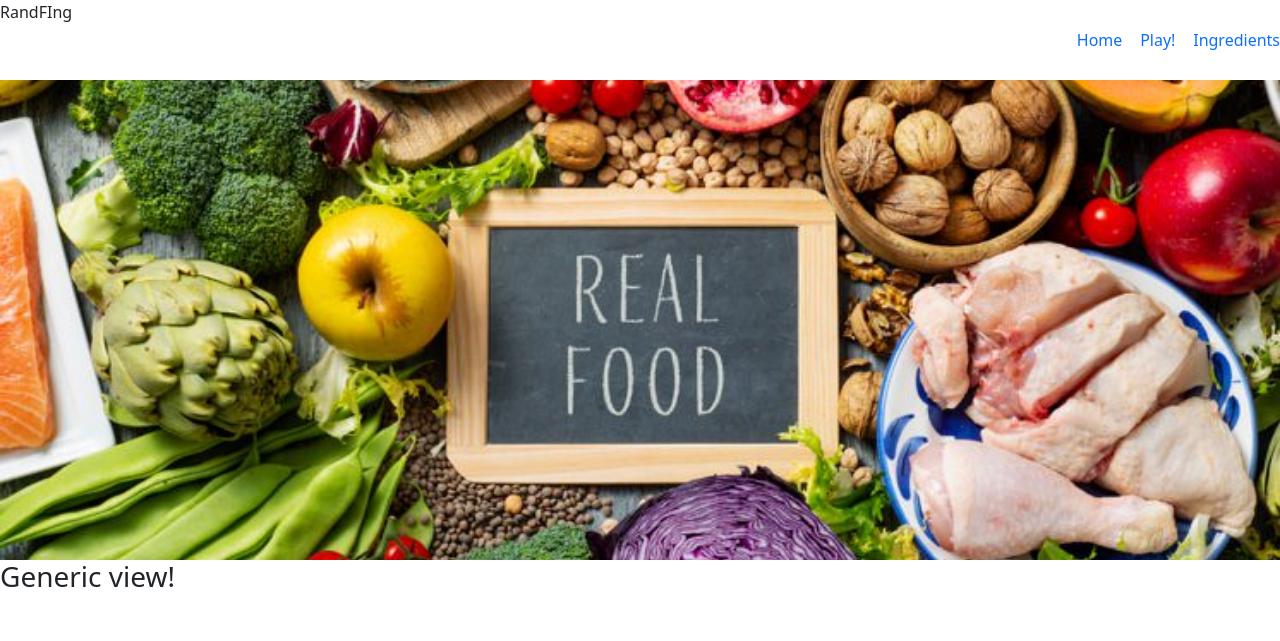
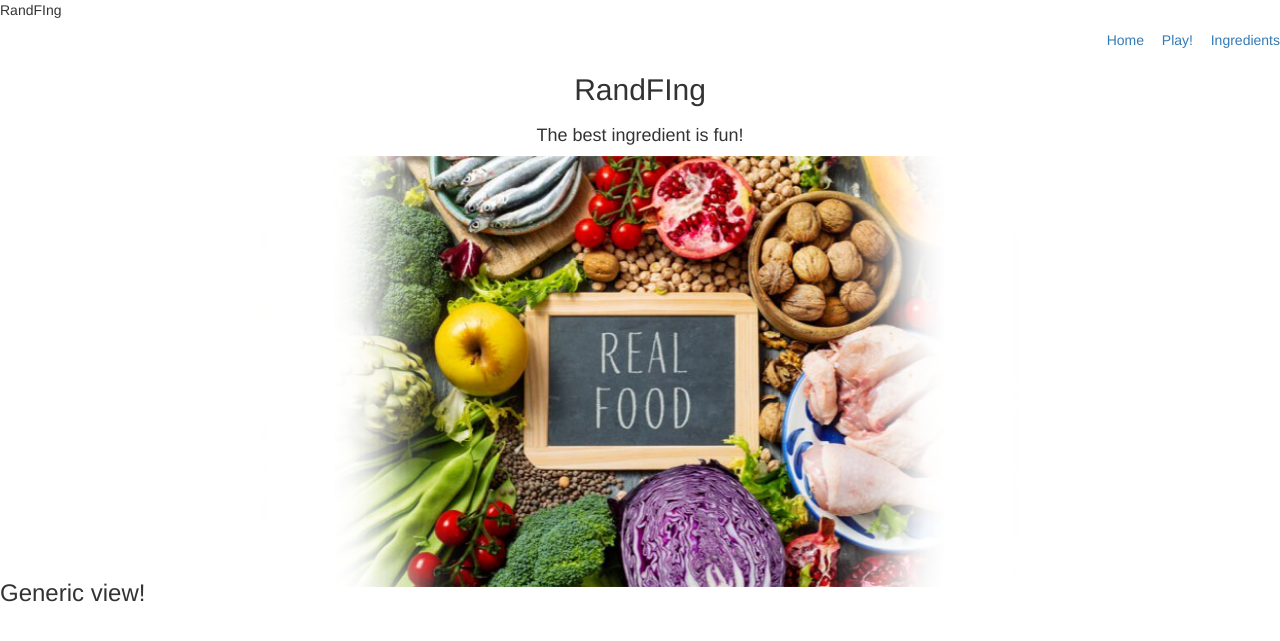
Before and after one commit to geniusbat/RandFIng, a Django app: page / in a window 1280 px wide. Shown: the top 641 px of the page. Run offline with Django 4.2, Linux system fonts and the light colour scheme; parts of the project's set-up code (start-up, migrations or seed data) failed here and were passed over; some libraries are stand-ins or nearby versions.

Commit message:
Carousel... Not working

```diff
--- a/RandFIng/Ingredients/management/commands/csvImporter.py
+++ b/RandFIng/Ingredients/management/commands/csvImporter.py
@@ -19,6 +19,7 @@ class Command(BaseCommand):
 
 def read(fileDir=""):
     categories = {
+        "fruit": "FR",
         "dairy": "DA",
         "extra" : "EX",
         "staple" : "ST",
@@ -41,6 +42,7 @@ def read(fileDir=""):
     }
     if fileDir=="":
         fileDir="ingredients.csv"
+    print(fileDir)
     with open(fileDir) as file:
         reader = csv.reader(file, delimiter=',')
         firstLine = True
@@ -67,4 +69,4 @@ def read(fileDir=""):
                 ing = Ingredient(name=csvName, category=csvCategory, properties=csvProperties)
                 ing.save()
 
-read(r"C:\Users\PC\Documents\Proyectos\Programacion\RandFIng\RandFIng\Ingredients.csv")
+#read(r"C:\Users\PC\Documents\Proyectos\Programacion\RandFIng\RandFIng\Ingredients.csv")
--- a/RandFIng/static/baseStatic/base.css
+++ b/RandFIng/static/baseStatic/base.css
@@ -38,18 +38,55 @@
 
 /*Title*/
 
-.titleContiner {
+.titleContainer {
     width: 100vw;
     height: 60vh;
+    display: flex;
+    flex-direction: column;
+    align-items: center;
+    justify-content: center;
 }
 
-.titleContiner > .imageContainer {
+.titleContiner > .h2 {
     width: 100%;
     height: 100%;
 }
 
-.titleContiner > .imageContainer > img {
+.titleContiner > .h4 {
     width: 100%;
     height: 100%;
     object-fit: cover;
 }
+
+#titleCarousel {
+    width: fit-content;
+}
+
+.carousel-inner > .border {
+    position: absolute;
+    left: 50%;
+    top: 50%;
+    transform: translate(-50%, -50%);
+    width: calc(100% + 8px);
+    height: calc(100% + 5px);
+    max-width: 62vw;
+    z-index: 9999;
+}
+
+.carousel-inner>.item {
+    width: 60vw;
+    height: 100%;
+    -webkit-transition: -webkit-transform 1.2s ease-in-out !important;
+    -o-transition: -o-transform 1.2s ease-in-out !important;
+    transition: transform 1.2s ease-in-out !important;
+}
+
+.carousel-inner>.item>img {
+    display: block;
+    margin-left: auto;
+    margin-right: auto;
+    width: auto;
+    min-width: 50vw;
+    height: 100%;
+    object-fit: fill;
+}
--- a/RandFIng/templates/baseTemplates/components/title.html
+++ b/RandFIng/templates/baseTemplates/components/title.html
@@ -1,7 +1,32 @@
 <!--Css in base.css. TODO: Move here inside style tag-->
-<div class="titleContiner">
-    <div class="imageContainer">
-        {% load static %}
-        <img src="{% static 'testImage.jpg' %}" alt="">
+<link rel="stylesheet" href="https://maxcdn.bootstrapcdn.com/bootstrap/3.4.1/css/bootstrap.min.css">
+<script src="https://ajax.googleapis.com/ajax/libs/jquery/3.6.0/jquery.min.js"></script>
+<script src="https://maxcdn.bootstrapcdn.com/bootstrap/3.4.1/js/bootstrap.min.js"></script>
+
+{% load static %}
+<div class="titleContainer">
+    <h2>RandFIng</h2>
+    <h4>The best ingredient is fun!</h4>
+    <div id="titleCarousel" class="carousel slide" data-ride="carousel" data-interval="4500">
+        <div class="carousel-inner">
+            <img src="{% static 'CarouselBorder.png' %}" alt="" class="border">
+            <div class="item active ">
+                <img src="{% static 'testImage.jpg' %}" alt="" class="d-block w-100">
+            </div>
+            <div class="item">
+                <img src="{% static 'testImage.jpg' %}" alt="" class="d-block w-100">
+            </div>
+            <div class="item">
+                <img src="{% static 'testImage.jpg' %}" alt="" class="d-block w-100">
+            </div>
+        </div>
     </div>
 </div>
+
+<script>
+    $('#titleCarousel').on('slide.bs.carousel', function (e) {
+        if (e.type == "slide" && e.direction == "right" && e.relatedTarget.className != "item"){
+            return e.preventDefault();
+        }
+        })
+</script>
```
Also changed, not shown: RandFIng/Ingredients.csv (+14 -1 lines), RandFIng/media/CarouselBorder.png (added).
